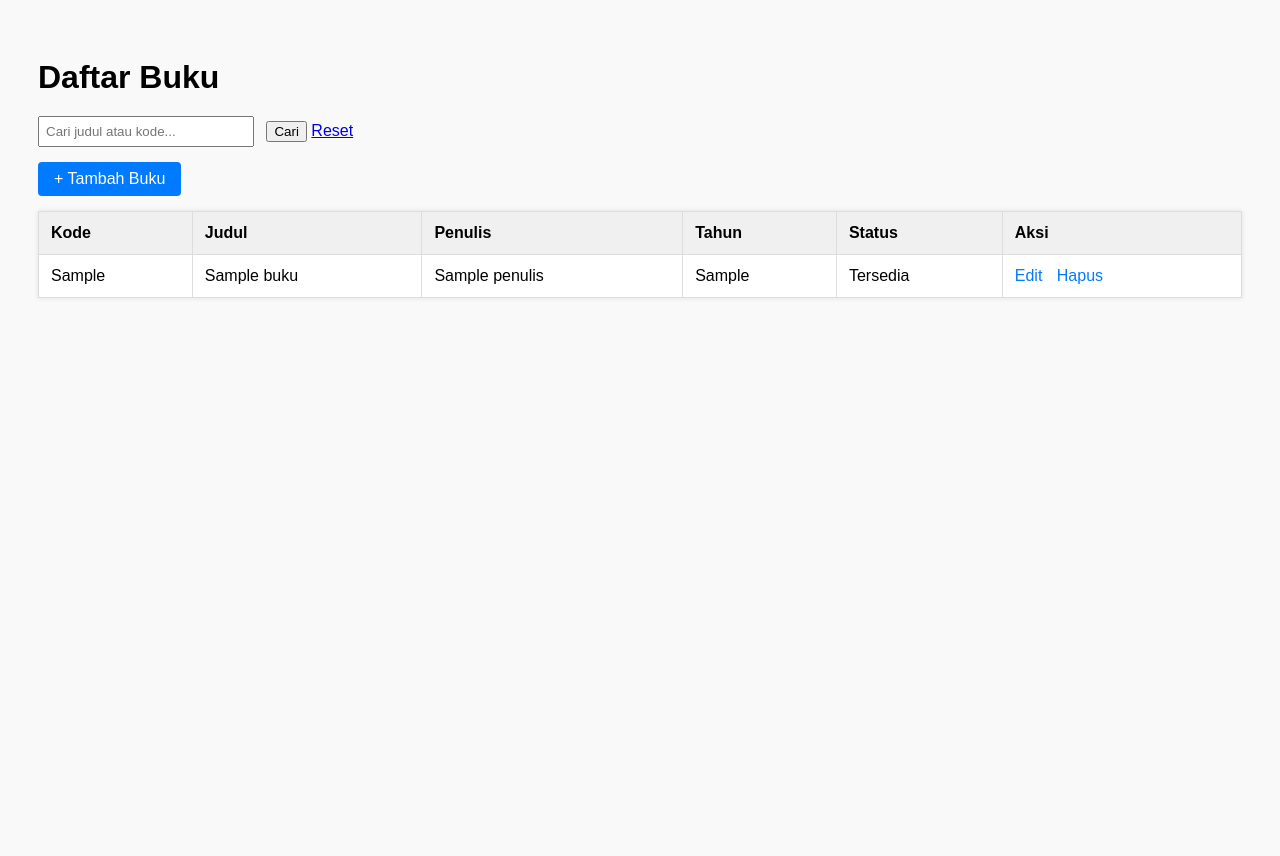
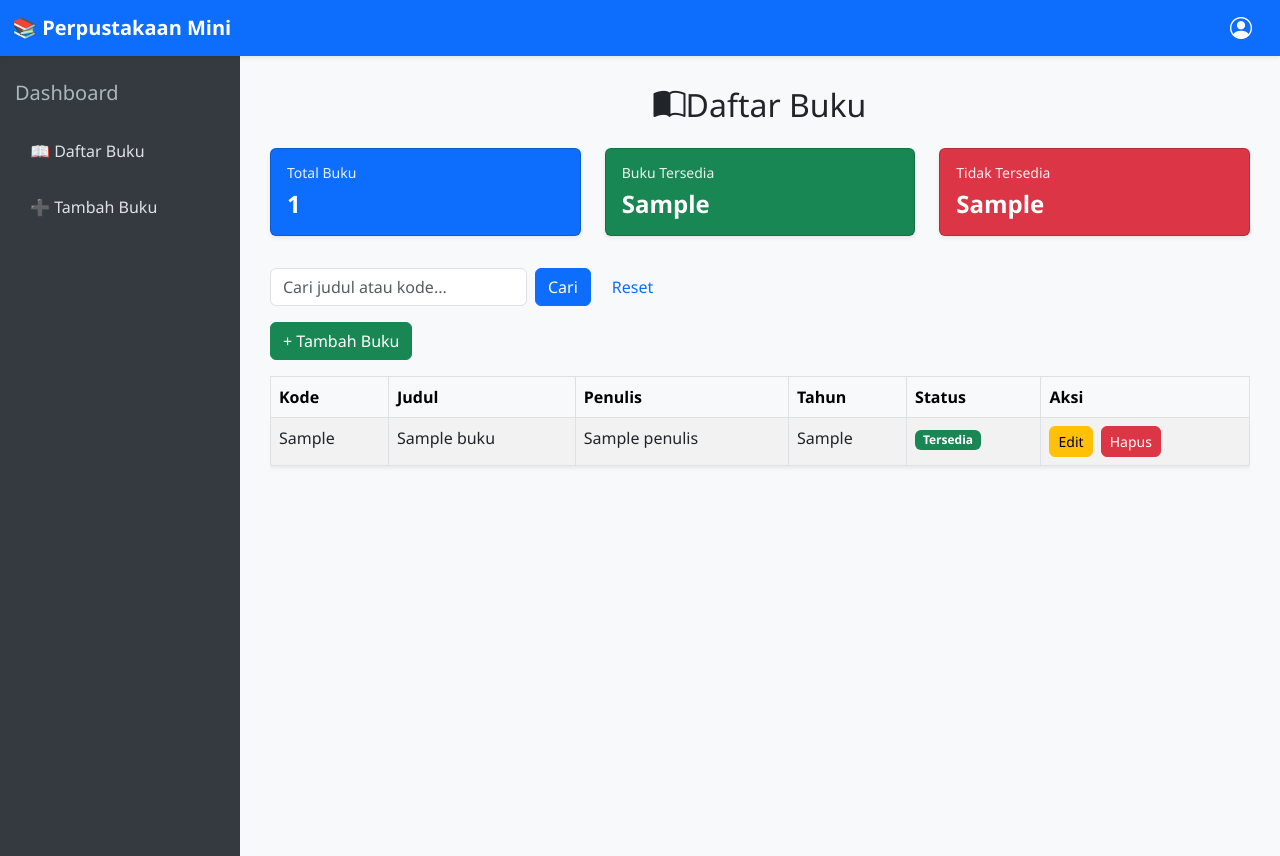
Before and after one commit to Aisyha28/32602300078_Aisyha_WebPro, a CodeIgniter 4 app: the page made by app/Views/buku/index.php in a window 1280 px wide. Before the commit the page ends 298 px from the top, so only its background shows below. Run offline with PHP 8.4 and a stand-in for CodeIgniter, Linux system fonts and the light colour scheme; the template is opened without the code that fills it: most values are stand-ins (such as "Sample title", 1, 10 or a date in 2020); some libraries are stand-ins or nearby versions.

Commit message:
Update tampilan layout dengan sidebar dan statistik buku

```diff
--- a/app/Views/buku/index.php
+++ b/app/Views/buku/index.php
@@ -1,104 +1,65 @@
-<!DOCTYPE html>
-<html lang="en">
+<?= $this->extend('layout/template') ?>
 
-<head>
-    <meta charset="UTF-8">
-    <title>Daftar Buku</title>
-    <style>
-        body {
-            font-family: Arial, sans-serif;
-            padding: 30px;
-            background: #f9f9f9;
-        }
+<?= $this->section('content') ?>
+<h2 class="mb-4 text-center bi bi-book-half ">Daftar Buku</h2>
 
-        h1 {
-            margin-bottom: 20px;
-        }
+<!-- Statistik Buku -->
+<div class="row mb-4">
+    <div class="col-md-4 mb-2">
+        <div class="card text-white bg-primary shadow-sm">
+            <div class="card-body">
+                <h6 class="card-title" style="font-size:14px; font-weight:500; opacity:0.9;">Total Buku</h6>
+                <h4 class="card-text" style="font-size:24px; font-weight:600;"><?= $total_buku ?></h4>
+            </div>
+        </div>
+    </div>
+    <div class="col-md-4 mb-2">
+        <div class="card text-white bg-success shadow-sm">
+            <div class="card-body">
+                <h6 class="card-title" style="font-size:14px; font-weight:500; opacity:0.9;">Buku Tersedia</h6>
+                <h4 class="card-text" style="font-size:24px; font-weight:600;"><?= $buku_tersedia ?></h4>
+            </div>
+        </div>
+    </div>
+    <div class="col-md-4 mb-2">
+        <div class="card text-white bg-danger shadow-sm">
+            <div class="card-body">
+                <h6 class="card-title" style="font-size:14px; font-weight:500; opacity:0.9;">Tidak Tersedia</h6>
+                <h4 class="card-text" style="font-size:24px; font-weight:600;"><?= $buku_tidak_tersedia ?></h4>
+            </div>
+        </div>
+    </div>
+</div>
 
-        form.search-form {
-            margin-bottom: 15px;
-        }
+<!-- Flash Success -->
+<?php if (session()->getFlashdata('success')): ?>
+    <div class="alert alert-success">
+        <?= session()->getFlashdata('success') ?>
+    </div>
+<?php endif ?>
 
-        input[type="text"] {
-            padding: 6px;
-            width: 200px;
-            margin-right: 8px;
-        }
+<!-- Form Pencarian -->
+<form method="get" action="/buku" class="row g-2 align-items-center mb-3">
+    <div class="col-auto">
+        <input type="text" name="q" value="<?= esc($keyword ?? '') ?>" class="form-control" placeholder="Cari judul atau kode..." style="min-width:220px;">
+    </div>
+    <div class="col-auto">
+        <button type="submit" class="btn btn-primary">Cari</button>
+    </div>
+    <div class="col-auto">
+        <a href="/buku" class="btn btn-link text-decoration-none">Reset</a>
+    </div>
+</form>
 
-        a.button {
-            display: inline-block;
-            padding: 8px 16px;
-            background-color: #007bff;
-            color: #fff;
-            text-decoration: none;
-            border-radius: 4px;
-            margin-bottom: 15px;
-        }
+<!-- Tombol Tambah -->
+<div class="mb-3">
+    <a href="/buku/create" class="btn btn-success">+ Tambah Buku</a>
+</div>
 
-        table {
-            width: 100%;
-            border-collapse: collapse;
-            background: #fff;
-            box-shadow: 0 0 5px rgba(0, 0, 0, 0.1);
-        }
-
-        th,
-        td {
-            padding: 12px;
-            border: 1px solid #ddd;
-            text-align: left;
-        }
-
-        th {
-            background-color: #f0f0f0;
-        }
-
-        tr:nth-child(even) {
-            background-color: #fafafa;
-        }
-
-        .flash-message {
-            background-color: #d4edda;
-            color: #155724;
-            padding: 10px;
-            margin-bottom: 20px;
-            border: 1px solid #c3e6cb;
-            border-radius: 4px;
-        }
-
-        .action-links a {
-            margin-right: 10px;
-            color: #007bff;
-            text-decoration: none;
-        }
-
-        .action-links a:hover {
-            text-decoration: underline;
-        }
-    </style>
-</head>
-
-<body>
-
-    <h1>Daftar Buku</h1>
-
-    <?php if (session()->getFlashdata('success')): ?>
-        <div class="flash-message">
-            <?= session()->getFlashdata('success') ?>
-        </div>
-    <?php endif ?>
-
-    <!-- Form pencarian -->
-    <form method="get" action="/buku" class="search-form">
-        <input type="text" name="q" value="<?= esc($keyword ?? '') ?>" placeholder="Cari judul atau kode...">
-        <button type="submit">Cari</button>
-        <a href="/buku">Reset</a>
-    </form>
-
-    <a href="/buku/create" class="button">+ Tambah Buku</a>
-
-    <table>
-        <thead>
+<!-- Tabel Buku -->
+<div class="table-responsive">
+    <table class="table table-bordered table-striped bg-white shadow-sm">
+        <thead class="table-light">
             <tr>
                 <th>Kode</th>
                 <th>Judul</th>
@@ -110,21 +71,23 @@
         </thead>
         <tbody>
             <?php foreach ($buku as $b): ?>
-                <tr>
+                <tr style="transition: background-color 0.2s ease-in-out;" onmouseover="this.style.backgroundColor='#f8f9fa'" onmouseout="this.style.backgroundColor=''">
                     <td><?= esc($b['kode_buku']) ?></td>
                     <td><?= esc($b['judul']) ?></td>
                     <td><?= esc($b['penulis']) ?></td>
                     <td><?= esc($b['tahun_terbit']) ?></td>
-                    <td><?= $b['ketersediaan'] ? 'Tersedia' : 'Tidak tersedia' ?></td>
-                    <td class="action-links">
-                        <a href="/buku/edit/<?= $b['id'] ?>">Edit</a>
-                        <a href="/buku/delete/<?= $b['id'] ?>" onclick="return confirm('Yakin ingin menghapus?')">Hapus</a>
+                    <td>
+                        <span class="badge <?= $b['ketersediaan'] ? 'bg-success' : 'bg-danger' ?>">
+                            <?= $b['ketersediaan'] ? 'Tersedia' : 'Tidak tersedia' ?>
+                        </span>
+                    </td>
+                    <td>
+                        <a href="/buku/edit/<?= $b['id'] ?>" class="btn btn-sm btn-warning me-1">Edit</a>
+                        <a href="/buku/delete/<?= $b['id'] ?>" class="btn btn-sm btn-danger" onclick="return confirm('Yakin ingin menghapus?')">Hapus</a>
                     </td>
                 </tr>
             <?php endforeach ?>
         </tbody>
     </table>
-
-</body>
-
-</html>
+</div>
+<?= $this->endSection() ?>
--- /dev/null
+++ b/app/Views/layout/template.php
@@ -0,0 +1,159 @@
+<!DOCTYPE html>
+<html lang="en">
+
+<head>
+    <meta charset="UTF-8">
+    <title><?= $title ?? 'Perpustakaan' ?></title>
+    <meta name="viewport" content="width=device-width, initial-scale=1">
+
+    <!-- Bootstrap CSS -->
+    <link href="https://cdn.jsdelivr.net/npm/bootstrap@5.3.0/dist/css/bootstrap.min.css" rel="stylesheet">
+    <!-- Bootstrap Icons -->
+    <link href="https://cdn.jsdelivr.net/npm/bootstrap-icons@1.10.5/font/bootstrap-icons.css" rel="stylesheet">
+
+    <style>
+        body {
+            min-height: 100vh;
+            display: flex;
+            flex-direction: column;
+            font-family: 'Segoe UI', sans-serif;
+            background-color: #f4f6f9;
+        }
+
+        .wrapper {
+            display: flex;
+            flex: 1;
+        }
+
+        .sidebar {
+            width: 240px;
+            background-color: #343a40;
+            color: #fff;
+            padding: 25px 15px;
+            min-height: 100vh;
+            transition: transform 0.3s ease;
+        }
+
+        .sidebar.hidden {
+            transform: translateX(-100%);
+        }
+
+        .sidebar h5 {
+            color: #adb5bd;
+            margin-bottom: 1.5rem;
+        }
+
+        .sidebar a {
+            display: block;
+            color: #dee2e6;
+            margin-bottom: 12px;
+            padding: 10px 15px;
+            text-decoration: none;
+            border-radius: 8px;
+            transition: all 0.2s ease-in-out;
+        }
+
+        .sidebar a:hover {
+            background-color: #495057;
+            color: #fff;
+        }
+
+        .sidebar a.active {
+            background-color: #0d6efd;
+            color: #fff;
+        }
+
+        .content {
+            flex: 1;
+            padding: 30px;
+            background-color: #f8f9fa;
+        }
+
+        .navbar-brand {
+            font-weight: 600;
+            font-size: 20px;
+        }
+
+        .btn {
+            border-radius: 6px;
+        }
+
+        .alert {
+            border-radius: 6px;
+        }
+
+        .profile-icon {
+            font-size: 22px;
+            color: #fff;
+        }
+
+        @media (max-width: 768px) {
+            .wrapper {
+                flex-direction: column;
+            }
+
+            .sidebar {
+                position: absolute;
+                z-index: 1000;
+                top: 56px;
+                left: 0;
+                height: calc(100% - 56px);
+                transform: translateX(-100%);
+            }
+
+            .sidebar.show {
+                transform: translateX(0);
+            }
+
+            .content {
+                padding: 20px;
+            }
+        }
+    </style>
+</head>
+
+<body>
+
+    <!-- Navbar Atas -->
+    <nav class="navbar navbar-expand-lg navbar-dark bg-primary shadow-sm">
+        <div class="container-fluid">
+            <button class="btn btn-outline-light d-lg-none me-2" id="toggleSidebar">
+                <span class="navbar-toggler-icon"></span>
+            </button>
+            <a class="navbar-brand" href="/">📚 Perpustakaan Mini</a>
+            <div class="ms-auto">
+                <a href="#" class="profile-icon me-3">
+                    <i class="bi bi-person-circle"></i>
+                </a>
+            </div>
+        </div>
+    </nav>
+
+    <div class="wrapper">
+        <!-- Sidebar -->
+        <div class="sidebar" id="sidebar">
+            <h5>Dashboard</h5>
+            <a href="/buku" class="<?= current_url() == base_url('/buku') ? 'active' : '' ?>">📖 Daftar Buku</a>
+            <a href="/buku/create" class="<?= current_url() == base_url('/buku/create') ? 'active' : '' ?>">➕ Tambah Buku</a>
+        </div>
+
+        <!-- Konten Utama -->
+        <div class="content">
+            <?= $this->renderSection('content') ?>
+        </div>
+    </div>
+
+    <!-- Scripts -->
+    <script>
+        const toggleBtn = document.getElementById('toggleSidebar');
+        const sidebar = document.getElementById('sidebar');
+
+        toggleBtn.addEventListener('click', () => {
+            sidebar.classList.toggle('show');
+        });
+    </script>
+
+    <script src="https://cdn.jsdelivr.net/npm/bootstrap@5.3.0/dist/js/bootstrap.bundle.min.js"></script>
+</body>
+
+</html>
```
Also changed, not shown: app/Controllers/Buku.php (+8 -0 lines), public/assets/css/style.css (added).
